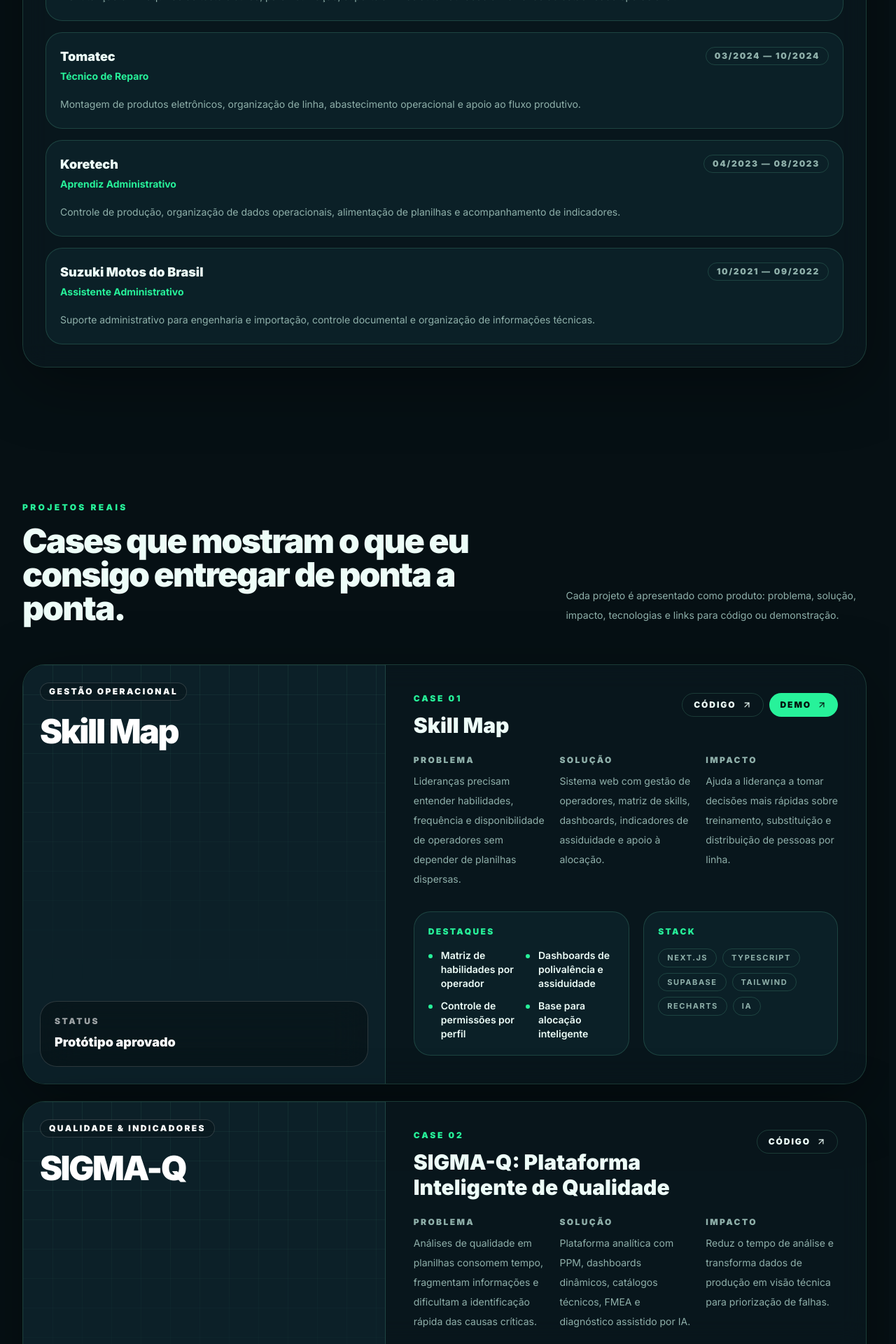
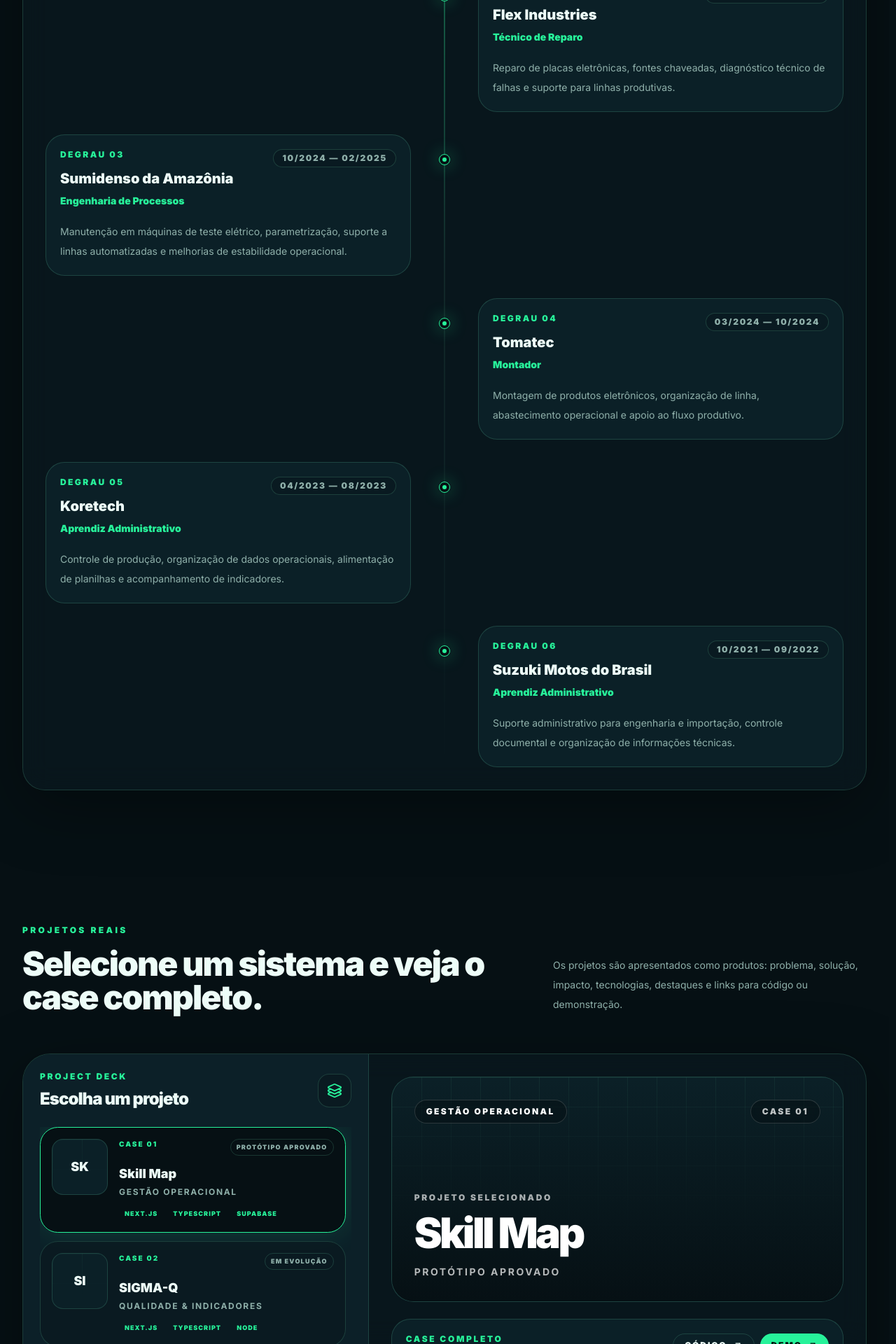
Before and after one commit to carlosdaniel003/Portf-lio, a Next.js app: page / in a window 1280 px wide. Shown: the part 4066-5986 px from the top of the page at 70% size. Built offline with nearby package versions, Linux system fonts and the light colour scheme.

Commit message:
Feat: Vou começar a ajustar a parte de contatos, ajustei também a parte de casos reais

```diff
--- a/src/components/sections/AboutMe.tsx
+++ b/src/components/sections/AboutMe.tsx
@@ -1,3 +1,4 @@
+// src\components\sections\AboutMe.tsx
 "use client";
 
 import { aboutProfile } from "@/data/about";
@@ -297,42 +298,81 @@
     whileInView={{ opacity: 1, y: 0 }}
     viewport={{ once: true, margin: "-80px" }}
     transition={{ duration: 0.55 }}
-            className="glass-card rounded-[2rem] p-6 sm:p-8"
+    className="glass-card overflow-hidden rounded-[2rem] p-6 sm:p-8"
   >
-            <div className="mb-8">
+    <div className="relative">
+      <div className="pointer-events-none absolute -right-16 -top-16 h-56 w-56 rounded-full bg-[color:var(--accent)]/10 blur-3xl" />
+
       <p className="mb-4 text-xs font-black uppercase tracking-[0.28em] text-[color:var(--accent)]">
         Experiência individual
       </p>
-              <h3 className="text-3xl font-black tracking-[-0.04em] text-[color:var(--text)]">
-                Vivência em produção, manutenção, engenharia e software.
+
+      <h3 className="text-3xl font-black tracking-[-0.04em] text-[color:var(--text)] sm:text-4xl">
+        Minha trajetória técnica.
       </h3>
+
+      <p className="mt-4 max-w-3xl text-sm leading-7 text-[color:var(--muted)]">
+        Da rotina operacional e administrativa até manutenção, engenharia de
+        processos, eletrônica industrial e desenvolvimento de sistemas aplicados
+        à operação real.
+      </p>
     </div>
 
-            <div className="grid gap-4">
-              {aboutProfile.experiences.map((experience) => (
-                <article
+    <div className="relative mt-12">
+      <div className="absolute left-[21px] top-0 h-full w-px bg-gradient-to-b from-[color:var(--accent)] via-[color:var(--line)] to-transparent lg:left-1/2 lg:-translate-x-1/2" />
+
+      <div className="grid gap-8">
+        {aboutProfile.experiences.map((experience, index) => (
+          <motion.article
             key={`${experience.company}-${experience.period}`}
-                  className="relative rounded-[1.5rem] border border-[color:var(--line)] bg-[color:var(--panel-strong)] p-5"
+            initial={{ opacity: 0, y: 22 }}
+            whileInView={{ opacity: 1, y: 0 }}
+            viewport={{ once: true, margin: "-80px" }}
+            transition={{ duration: 0.45, delay: index * 0.04 }}
+            className="relative pl-14 lg:grid lg:grid-cols-2 lg:gap-0 lg:pl-0"
           >
-                  <div className="flex flex-col gap-3 md:flex-row md:items-start md:justify-between">
+            <div className="absolute left-[14px] top-7 z-10 grid h-4 w-4 place-items-center rounded-full border border-[color:var(--accent)] bg-[color:var(--bg)] shadow-[0_0_24px_color-mix(in_srgb,var(--accent)_42%,transparent)] lg:left-1/2 lg:-translate-x-1/2">
+              <span className="h-1.5 w-1.5 rounded-full bg-[color:var(--accent)]" />
+            </div>
+
+            <div
+              className={
+                index % 2 === 0
+                  ? "lg:col-start-1 lg:pr-12"
+                  : "lg:col-start-2 lg:pl-12"
+              }
+            >
+              <div className="group relative overflow-hidden rounded-[1.7rem] border border-[color:var(--line)] bg-[color:var(--panel-strong)] p-5 transition hover:-translate-y-1 hover:border-[color:var(--accent)]">
+                <div className="pointer-events-none absolute -right-10 -top-10 h-28 w-28 rounded-full bg-[color:var(--accent)]/10 blur-2xl opacity-0 transition group-hover:opacity-100" />
+
+                <div className="relative z-10 flex flex-col gap-4 md:flex-row md:items-start md:justify-between">
                   <div>
-                      <h4 className="text-lg font-black text-[color:var(--text)]">
+                    <p className="text-xs font-black uppercase tracking-[0.2em] text-[color:var(--accent)]">
+                      Degrau 0{index + 1}
+                    </p>
+
+                    <h4 className="mt-3 text-xl font-black text-[color:var(--text)]">
                       {experience.company}
                     </h4>
-                      <p className="mt-1 text-sm font-bold text-[color:var(--accent)]">
+
+                    <p className="mt-2 text-sm font-black text-[color:var(--accent)]">
                       {experience.role}
                     </p>
                   </div>
-                    <span className="w-fit rounded-full border border-[color:var(--line)] px-3 py-1 text-xs font-black uppercase tracking-[0.14em] text-[color:var(--muted)]">
+
+                  <span className="w-fit rounded-full border border-[color:var(--line)] bg-[color:var(--panel)] px-3 py-1 text-xs font-black uppercase tracking-[0.14em] text-[color:var(--muted)]">
                     {experience.period}
                   </span>
                 </div>
 
-                  <p className="mt-4 text-sm leading-7 text-[color:var(--muted)]">
+                <p className="relative z-10 mt-5 text-sm leading-7 text-[color:var(--muted)]">
                   {experience.description}
                 </p>
-                </article>
+              </div>
+            </div>
+          </motion.article>
         ))}
+      </div>
     </div>
   </motion.div>
 </div>
--- a/src/components/sections/CaseStudies.tsx
+++ b/src/components/sections/CaseStudies.tsx
@@ -1,10 +1,21 @@
+// src\components\sections\CaseStudies.tsx
 "use client";
 
 import { projectsData } from "@/data/portfolio";
-import { motion } from "framer-motion";
-import { ArrowUpRight } from "lucide-react";
+import { AnimatePresence, motion } from "framer-motion";
+import { ArrowUpRight, Layers3 } from "lucide-react";
+import { useState } from "react";
 
 export default function CaseStudies() {
+  const [selectedProjectId, setSelectedProjectId] = useState(projectsData[0].id);
+
+  const selectedProject =
+    projectsData.find((project) => project.id === selectedProjectId) ?? projectsData[0];
+
+  const selectedProjectIndex = projectsData.findIndex(
+    (project) => project.id === selectedProject.id
+  );
+
   return (
     <section id="projetos" className="relative py-24">
       <div className="portfolio-container">
@@ -14,67 +25,184 @@
               Projetos reais
             </p>
             <h2 className="text-4xl font-black tracking-[-0.04em] text-[color:var(--text)] sm:text-5xl">
-              Cases que mostram o que eu consigo entregar de ponta a ponta.
+              Selecione um sistema e veja o case completo.
             </h2>
           </div>
+
           <p className="max-w-md text-sm leading-7 text-[color:var(--muted)]">
-            Cada projeto é apresentado como produto: problema, solução, impacto, tecnologias e links para código ou demonstração.
+            Os projetos são apresentados como produtos: problema, solução, impacto,
+            tecnologias, destaques e links para código ou demonstração.
           </p>
         </div>
 
-        <div className="grid gap-6">
-          {projectsData.map((project, index) => (
-            <motion.article
-              key={project.id}
-              initial={{ opacity: 0, y: 26 }}
-              whileInView={{ opacity: 1, y: 0 }}
-              viewport={{ once: true, margin: "-90px" }}
-              transition={{ duration: 0.5, delay: index * 0.04 }}
-              className="glass-card group overflow-hidden rounded-[2rem]"
-            >
-              <div className="grid gap-0 lg:grid-cols-[0.86fr_1.14fr]">
-                <div className="relative min-h-[280px] overflow-hidden border-b border-[color:var(--line)] bg-[color:var(--panel-strong)] p-6 lg:border-b-0 lg:border-r">
-                  <div className={`absolute inset-0 bg-gradient-to-br ${project.accent} opacity-20`} />
-                  <div className="soft-grid absolute inset-0 opacity-40" />
-                  <div className="relative z-10 flex h-full flex-col justify-between">
+        <div className="glass-card overflow-hidden rounded-[2.5rem]">
+          <div className="grid gap-0 lg:grid-cols-[0.82fr_1.18fr]">
+            <aside className="border-b border-[color:var(--line)] bg-[color:var(--panel-strong)] p-5 sm:p-6 lg:border-b-0 lg:border-r">
+              <div className="mb-6 flex items-center justify-between gap-4">
                 <div>
-                      <div className="mb-5 inline-flex rounded-full border border-white/15 bg-black/20 px-3 py-1 text-xs font-black uppercase tracking-[0.2em] text-white backdrop-blur-md">
-                        {project.category}
-                      </div>
-                      <h3 className="text-4xl font-black tracking-[-0.05em] text-white sm:text-5xl">
-                        {project.shortTitle}
+                  <p className="text-xs font-black uppercase tracking-[0.22em] text-[color:var(--accent)]">
+                    Project Deck
+                  </p>
+                  <h3 className="mt-2 text-2xl font-black tracking-[-0.04em] text-[color:var(--text)]">
+                    Escolha um projeto
                   </h3>
                 </div>
 
-                    <div className="mt-10 rounded-3xl border border-white/15 bg-black/30 p-5 text-white backdrop-blur-xl">
-                      <p className="text-xs font-black uppercase tracking-[0.22em] text-white/60">Status</p>
-                      <p className="mt-2 text-lg font-black">{project.status}</p>
+                <div className="grid h-12 w-12 shrink-0 place-items-center rounded-2xl border border-[color:var(--line)] bg-[color:var(--panel)] text-[color:var(--accent)]">
+                  <Layers3 size={22} />
+                </div>
+              </div>
+
+              <div className="grid gap-3 sm:grid-cols-2 lg:max-h-[780px] lg:grid-cols-1 lg:overflow-y-auto lg:pr-2">
+                {projectsData.map((project, index) => {
+                  const isSelected = project.id === selectedProject.id;
+
+                  return (
+                    <button
+                      key={project.id}
+                      type="button"
+                      onClick={() => setSelectedProjectId(project.id)}
+                      className={
+                        isSelected
+                          ? "group relative overflow-hidden rounded-[1.6rem] border border-[color:var(--accent)] bg-[color:var(--bg)] p-4 text-left shadow-[0_0_42px_color-mix(in_srgb,var(--accent)_14%,transparent)] transition"
+                          : "group relative overflow-hidden rounded-[1.6rem] border border-[color:var(--line)] bg-[color:var(--panel)] p-4 text-left transition hover:-translate-y-1 hover:border-[color:var(--accent)] hover:bg-[color:var(--bg)]"
+                      }
+                    >
+                      <div className={`absolute inset-0 bg-gradient-to-br ${project.accent} opacity-0 transition group-hover:opacity-10 ${isSelected ? "opacity-10" : ""}`} />
+
+                      <div className="relative z-10 flex gap-4">
+                        <div className="relative h-20 w-20 shrink-0 overflow-hidden rounded-2xl border border-[color:var(--line)] bg-[color:var(--panel-strong)]">
+                          {project.thumbnailUrl ? (
+                            <img
+                              src={project.thumbnailUrl}
+                              alt={project.shortTitle}
+                              className="h-full w-full object-cover"
+                            />
+                          ) : (
+                            <div className="relative grid h-full w-full place-items-center">
+                              <div className={`absolute inset-0 bg-gradient-to-br ${project.accent} opacity-25`} />
+                              <div className="soft-grid absolute inset-0 opacity-30" />
+                              <span className="relative z-10 text-lg font-black text-[color:var(--text)]">
+                                {project.shortTitle.slice(0, 2).toUpperCase()}
+                              </span>
+                            </div>
+                          )}
+                        </div>
+
+                        <div className="min-w-0 flex-1">
+                          <div className="flex items-start justify-between gap-3">
+                            <p className="text-[10px] font-black uppercase tracking-[0.2em] text-[color:var(--accent)]">
+                              Case {String(index + 1).padStart(2, "0")}
+                            </p>
+
+                            <span className="rounded-full border border-[color:var(--line)] px-2 py-1 text-[9px] font-black uppercase tracking-[0.14em] text-[color:var(--muted)]">
+                              {project.status}
+                            </span>
+                          </div>
+
+                          <h4 className="mt-3 truncate text-lg font-black text-[color:var(--text)]">
+                            {project.shortTitle}
+                          </h4>
+
+                          <p className="mt-1 text-xs font-bold uppercase tracking-[0.14em] text-[color:var(--muted)]">
+                            {project.category}
+                          </p>
+
+                          <div className="mt-3 flex flex-wrap gap-1.5">
+                            {project.technologies.slice(0, 3).map((tech) => (
+                              <span
+                                key={tech}
+                                className="rounded-full bg-[color:var(--accent)]/10 px-2 py-1 text-[9px] font-black uppercase tracking-[0.12em] text-[color:var(--accent)]"
+                              >
+                                {tech}
+                              </span>
+                            ))}
+                          </div>
+                        </div>
+                      </div>
+                    </button>
+                  );
+                })}
+              </div>
+            </aside>
+
+            <div className="p-5 sm:p-6 lg:p-8">
+              <AnimatePresence mode="wait">
+                <motion.article
+                  key={selectedProject.id}
+                  initial={{ opacity: 0, y: 18 }}
+                  animate={{ opacity: 1, y: 0 }}
+                  exit={{ opacity: 0, y: -18 }}
+                  transition={{ duration: 0.28 }}
+                  className="grid gap-6"
+                >
+                  <div className="relative min-h-[320px] overflow-hidden rounded-[2rem] border border-[color:var(--line)] bg-[color:var(--panel-strong)]">
+                    {selectedProject.coverUrl ? (
+                      <img
+                        src={selectedProject.coverUrl}
+                        alt={selectedProject.title}
+                        className="absolute inset-0 h-full w-full object-cover"
+                      />
+                    ) : (
+                      <>
+                        <div className={`absolute inset-0 bg-gradient-to-br ${selectedProject.accent} opacity-25`} />
+                        <div className="soft-grid absolute inset-0 opacity-40" />
+                      </>
+                    )}
+
+                    <div className="absolute inset-0 bg-gradient-to-t from-[color:var(--bg)] via-[color:var(--bg)]/35 to-transparent" />
+
+                    <div className="relative z-10 flex min-h-[320px] flex-col justify-between p-6 sm:p-8">
+                      <div className="flex flex-wrap items-center justify-between gap-4">
+                        <span className="rounded-full border border-white/15 bg-black/25 px-4 py-2 text-xs font-black uppercase tracking-[0.2em] text-white backdrop-blur-xl">
+                          {selectedProject.category}
+                        </span>
+
+                        <span className="rounded-full border border-white/15 bg-black/25 px-4 py-2 text-xs font-black uppercase tracking-[0.2em] text-white/75 backdrop-blur-xl">
+                          Case {String(selectedProjectIndex + 1).padStart(2, "0")}
+                        </span>
+                      </div>
+
+                      <div>
+                        <p className="mb-3 text-xs font-black uppercase tracking-[0.22em] text-white/65">
+                          Projeto selecionado
+                        </p>
+
+                        <h3 className="max-w-3xl text-5xl font-black tracking-[-0.06em] text-white sm:text-6xl">
+                          {selectedProject.shortTitle}
+                        </h3>
+
+                        <p className="mt-4 max-w-2xl text-sm font-bold uppercase tracking-[0.18em] text-white/70">
+                          {selectedProject.status}
+                        </p>
                       </div>
                     </div>
                   </div>
 
-                <div className="p-6 sm:p-8 lg:p-10">
-                  <div className="mb-6 flex flex-col justify-between gap-4 sm:flex-row sm:items-start">
+                  <div className="flex flex-col justify-between gap-5 rounded-[1.7rem] border border-[color:var(--line)] bg-[color:var(--panel-strong)] p-5 sm:flex-row sm:items-start">
                     <div>
-                      <p className="text-xs font-black uppercase tracking-[0.24em] text-[color:var(--accent)]">
-                        Case 0{index + 1}
+                      <p className="text-xs font-black uppercase tracking-[0.22em] text-[color:var(--accent)]">
+                        Case completo
                       </p>
-                      <h3 className="mt-3 text-2xl font-black text-[color:var(--text)] sm:text-3xl">
-                        {project.title}
+
+                      <h3 className="mt-3 text-3xl font-black tracking-[-0.04em] text-[color:var(--text)]">
+                        {selectedProject.title}
                       </h3>
                     </div>
-                    <div className="flex gap-2">
+
+                    <div className="flex flex-wrap gap-2">
                       <a
-                        href={project.repoUrl}
+                        href={selectedProject.repoUrl}
                         target="_blank"
                         rel="noreferrer"
                         className="inline-flex items-center gap-2 rounded-full border border-[color:var(--line)] px-4 py-2 text-xs font-black uppercase tracking-[0.16em] text-[color:var(--text)] transition hover:border-[color:var(--accent)]"
                       >
                         Código <ArrowUpRight size={14} />
                       </a>
-                      {project.demoUrl && (
+
+                      {selectedProject.demoUrl && (
                         <a
-                          href={project.demoUrl}
+                          href={selectedProject.demoUrl}
                           target="_blank"
                           rel="noreferrer"
                           className="inline-flex items-center gap-2 rounded-full bg-[color:var(--accent)] px-4 py-2 text-xs font-black uppercase tracking-[0.16em] text-[#04110d] transition hover:-translate-y-0.5"
@@ -85,27 +213,47 @@
                     </div>
                   </div>
 
-                  <div className="grid gap-5 md:grid-cols-3">
-                    <div>
-                      <p className="mb-2 text-xs font-black uppercase tracking-[0.2em] text-[color:var(--muted)]">Problema</p>
-                      <p className="text-sm leading-7 text-[color:var(--muted)]">{project.problem}</p>
+                  <div className="grid gap-4 md:grid-cols-3">
+                    <div className="rounded-[1.7rem] border border-[color:var(--line)] bg-[color:var(--panel-strong)] p-5">
+                      <p className="mb-3 text-xs font-black uppercase tracking-[0.2em] text-[color:var(--accent)]">
+                        Problema
+                      </p>
+                      <p className="text-sm leading-7 text-[color:var(--muted)]">
+                        {selectedProject.problem}
+                      </p>
                     </div>
-                    <div>
-                      <p className="mb-2 text-xs font-black uppercase tracking-[0.2em] text-[color:var(--muted)]">Solução</p>
-                      <p className="text-sm leading-7 text-[color:var(--muted)]">{project.solution}</p>
+
+                    <div className="rounded-[1.7rem] border border-[color:var(--line)] bg-[color:var(--panel-strong)] p-5">
+                      <p className="mb-3 text-xs font-black uppercase tracking-[0.2em] text-[color:var(--accent)]">
+                        Solução
+                      </p>
+                      <p className="text-sm leading-7 text-[color:var(--muted)]">
+                        {selectedProject.solution}
+                      </p>
                     </div>
-                    <div>
-                      <p className="mb-2 text-xs font-black uppercase tracking-[0.2em] text-[color:var(--muted)]">Impacto</p>
-                      <p className="text-sm leading-7 text-[color:var(--muted)]">{project.impact}</p>
+
+                    <div className="rounded-[1.7rem] border border-[color:var(--line)] bg-[color:var(--panel-strong)] p-5">
+                      <p className="mb-3 text-xs font-black uppercase tracking-[0.2em] text-[color:var(--accent)]">
+                        Impacto
+                      </p>
+                      <p className="text-sm leading-7 text-[color:var(--muted)]">
+                        {selectedProject.impact}
+                      </p>
                     </div>
                   </div>
 
-                  <div className="mt-8 grid gap-5 md:grid-cols-[1fr_0.9fr]">
-                    <div className="rounded-3xl border border-[color:var(--line)] bg-[color:var(--panel-strong)] p-5">
-                      <p className="mb-4 text-xs font-black uppercase tracking-[0.2em] text-[color:var(--accent)]">Destaques</p>
+                  <div className="grid gap-4 lg:grid-cols-[1.1fr_0.9fr]">
+                    <div className="rounded-[1.7rem] border border-[color:var(--line)] bg-[color:var(--panel-strong)] p-5">
+                      <p className="mb-4 text-xs font-black uppercase tracking-[0.2em] text-[color:var(--accent)]">
+                        Destaques
+                      </p>
+
                       <ul className="grid gap-3 sm:grid-cols-2">
-                        {project.highlights.map((item) => (
-                          <li key={item} className="flex gap-3 text-sm font-semibold text-[color:var(--text)]">
+                        {selectedProject.highlights.map((item) => (
+                          <li
+                            key={item}
+                            className="flex gap-3 text-sm font-semibold leading-6 text-[color:var(--text)]"
+                          >
                             <span className="mt-2 h-1.5 w-1.5 shrink-0 rounded-full bg-[color:var(--accent)]" />
                             {item}
                           </li>
@@ -113,10 +261,13 @@
                       </ul>
                     </div>
 
-                    <div className="rounded-3xl border border-[color:var(--line)] bg-[color:var(--panel-strong)] p-5">
-                      <p className="mb-4 text-xs font-black uppercase tracking-[0.2em] text-[color:var(--accent)]">Stack</p>
+                    <div className="rounded-[1.7rem] border border-[color:var(--line)] bg-[color:var(--panel-strong)] p-5">
+                      <p className="mb-4 text-xs font-black uppercase tracking-[0.2em] text-[color:var(--accent)]">
+                        Stack
+                      </p>
+
                       <div className="flex flex-wrap gap-2">
-                        {project.technologies.map((tech) => (
+                        {selectedProject.technologies.map((tech) => (
                           <span
                             key={tech}
                             className="rounded-full border border-[color:var(--line)] px-3 py-1 text-[11px] font-bold uppercase tracking-[0.14em] text-[color:var(--muted)]"
@@ -127,10 +278,10 @@
                       </div>
                     </div>
                   </div>
+                </motion.article>
+              </AnimatePresence>
             </div>
           </div>
-            </motion.article>
-          ))}
         </div>
       </div>
     </section>
--- a/src/core/types.ts
+++ b/src/core/types.ts
@@ -15,6 +15,8 @@
   repoUrl: string;
   demoUrl?: string;
   accent: string;
+  thumbnailUrl?: string;
+  coverUrl?: string;
 };
 
 export type Service = {
--- a/src/data/about.ts
+++ b/src/data/about.ts
@@ -54,7 +54,7 @@
     },
     {
       company: "Tomatec",
-      role: "Técnico de Reparo",
+      role: "Montador",
       period: "03/2024 — 10/2024",
       description:
         "Montagem de produtos eletrônicos, organização de linha, abastecimento operacional e apoio ao fluxo produtivo.",
@@ -68,7 +68,7 @@
     },
     {
       company: "Suzuki Motos do Brasil",
-      role: "Assistente Administrativo",
+      role: "Aprendiz Administrativo",
       period: "10/2021 — 09/2022",
       description:
         "Suporte administrativo para engenharia e importação, controle documental e organização de informações técnicas.",
```
Lines whose indentation alone changed are shown as unchanged.
